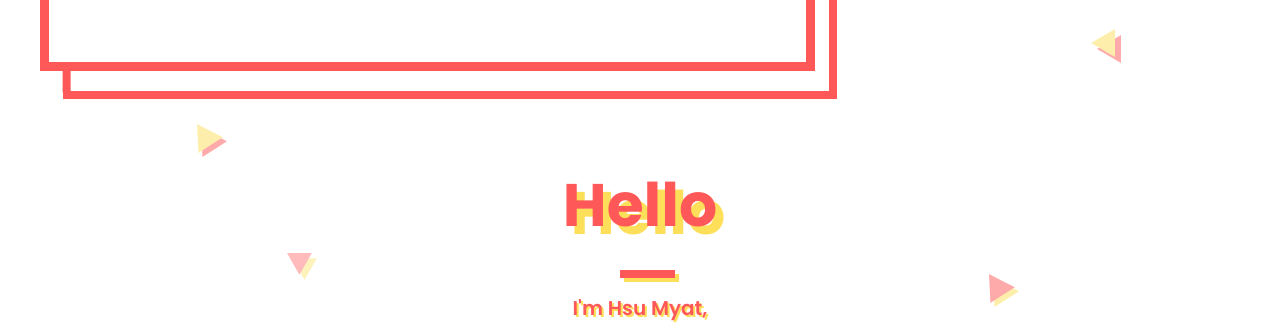
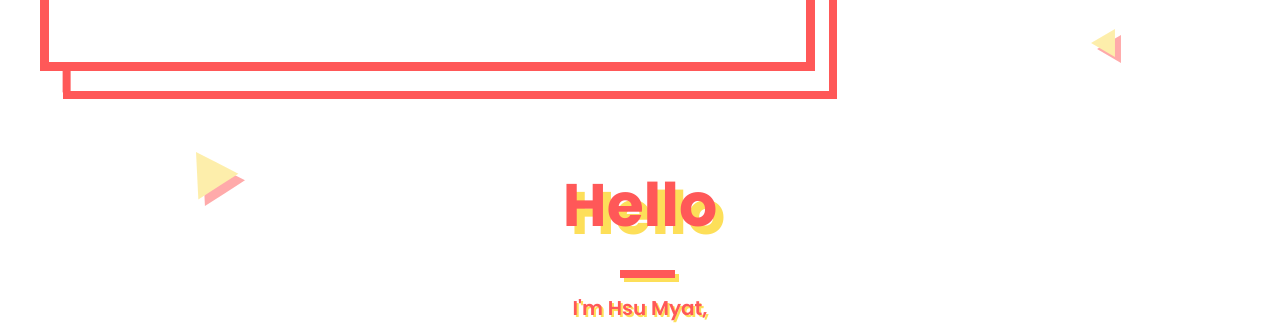
Before and after one commit to susuaungth/hsumyat.github.io, a plain HTML site: page index.html in a window 1280 px wide. Shown: the part 609-944 px from the top of the page. Drawn offline with Linux system fonts and the light colour scheme.

Commit message:
Polygon update

```diff
--- a/css/style.css
+++ b/css/style.css
@@ -416,14 +416,14 @@
     opacity: 1;
   }*/
   .blocks.introduction-info .polygon.type-2 {
-    background-image: url("../images/s-polygon1.svg");
+    background-image: url(../images/s-polygon1.svg);
     background-position: center center;
     background-repeat: no-repeat;
-    background-size: 30px auto;
+    background-size: 49px auto;
     left: 15%;
-    padding: 20px;
+    padding: 28px;
     position: absolute;
-    top: 25%;
+    top: 31%;
     z-index: 10;
     opacity: 0.5;
     transition: transform 6s ease 0s;
@@ -444,27 +444,27 @@
     transition: transform 4s ease 0s;
   }
   .blocks.introduction-info .polygon.type-4 {
-    background-image: url("../images/s-polygon3.svg");
+    background-image: url(../images/s-polygon3.svg);
     background-position: center center;
     background-repeat: no-repeat;
-    background-size: 30px auto;
+    background-size: 41px auto;
     left: 22%;
     padding: 20px;
     position: absolute;
-    top: 50%;
+    top: 80%;
     z-index: 10;
     opacity: 0.4;
     transition-duration: 10s;
   }
   .blocks.introduction-info .polygon.type-5 {
-    background-image: url("../images/s-polygon4.svg");
+    background-image: url(../images/s-polygon4.svg);
     background-position: center center;
     background-repeat: no-repeat;
-    background-size: 30px auto;
-    padding: 20px;
+    background-size: 50px auto;
+    padding: 30px;
     position: absolute;
     right: 20%;
-    top: 55%;
+    top: 85%;
     z-index: 10;
     opacity: 0.5;
     transition-duration: 2s;
```
